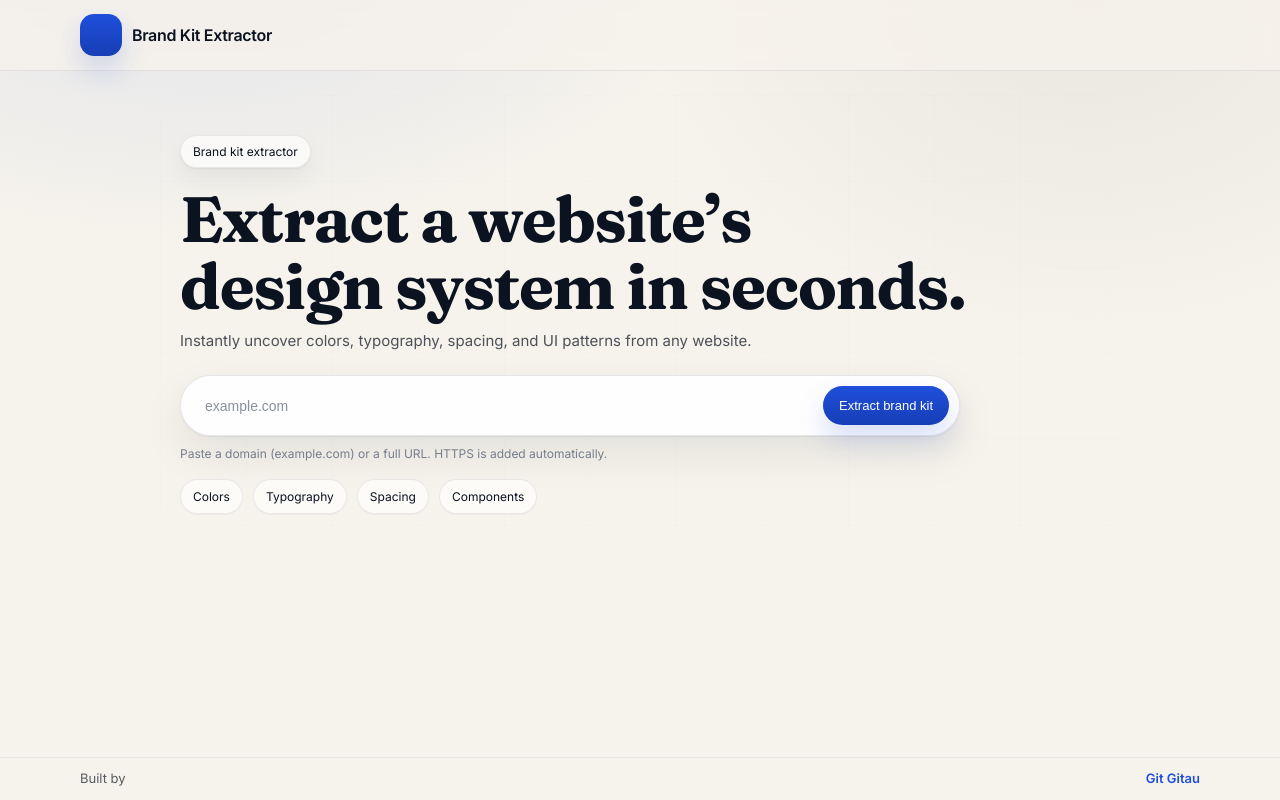
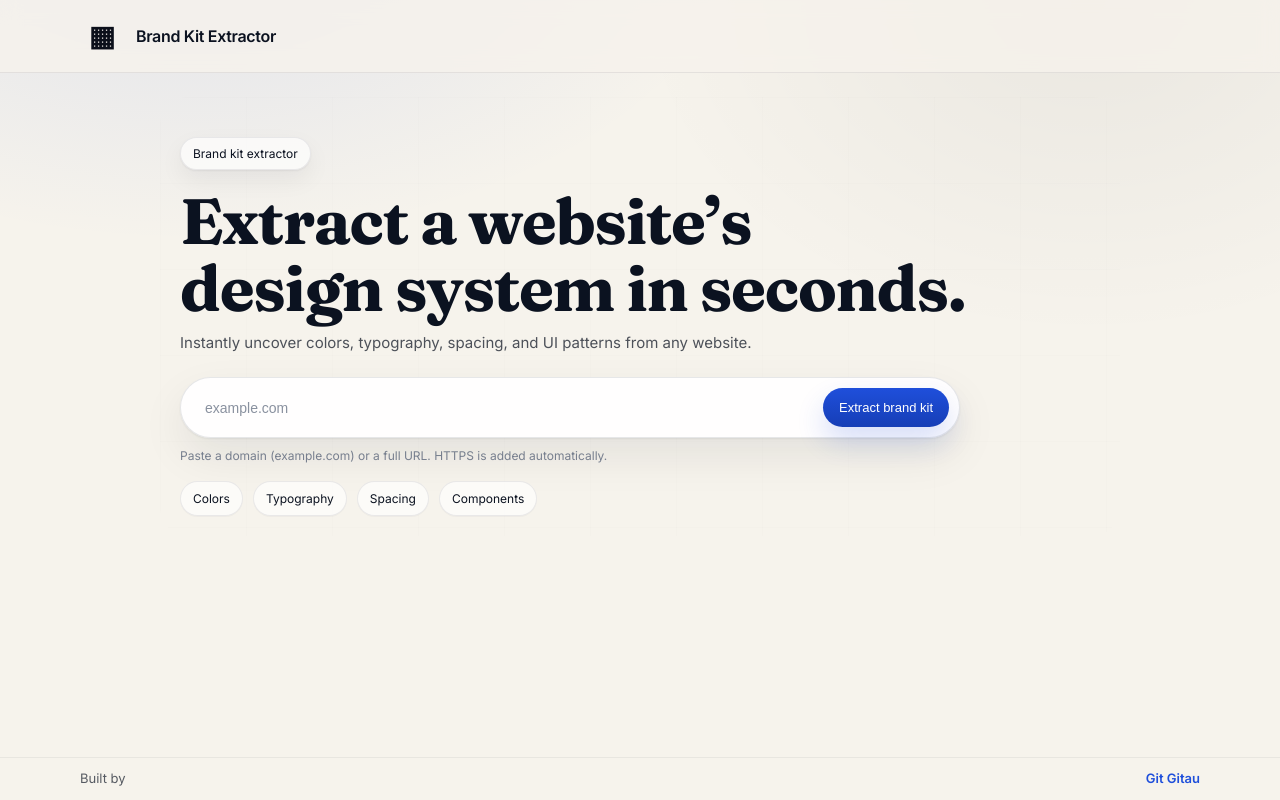
Before and after one commit to Gitgitau254/brand-kit-extractor, a website: page public/index.html in a window 1280 px wide. Drawn offline with Linux system fonts and the light colour scheme.

Commit message:
Fix logo glyph, header, cache issues

```diff
--- a/public/index.html
+++ b/public/index.html
@@ -41,7 +41,7 @@
 <header class="top">
   <div class="container top__inner">
     <a class="brand" href="./">
-      <span class="brand__mark" aria-hidden="true"></span>
+      <span class="brand__mark" aria-hidden="true">▦</span>
       <span class="brand__text">Brand Kit Extractor</span>
     </a>
   </div>
--- a/public/styles.css
+++ b/public/styles.css
@@ -76,21 +76,6 @@ a{ color: inherit; }
   align-items: center;
   justify-content: space-between;
   padding: 14px 0;
-}
-
-.brand{
-  display: inline-flex;
-  align-items: center;
-  gap: 10px;
-  text-decoration: none;
-}
-
-.brand__mark{
-  width: 42px;
-  height: 42px;
-  border-radius: 14px;
-  background: linear-gradient(180deg, var(--primary), var(--primary2));
-  box-shadow: 0 14px 28px rgba(31,79,219,0.18);
 }
 
 .brand__text{
@@ -1052,3 +1037,27 @@ body:not(.landing) main.results{
     font-size: 14px;
   }
 }
+
+/* Brand mark (glyph) */
+.brand{
+  display:flex;
+  align-items:center;
+  gap:12px;
+  text-decoration:none;
+  color:inherit;
+}
+
+.brand__mark{
+  display:inline-flex;
+  align-items:center;
+  justify-content:center;
+  width:44px;
+  height:44px;
+  font-size:28px;
+  font-weight:800;
+  line-height:1;
+  color:#0b0f1a;
+  background:transparent;
+  border:none;
+  border-radius:0;
+}
```
Also changed, not shown: public/404.html (+1 -1 lines), public/results.html (+1 -1 lines), server.js (+18 -4 lines).
